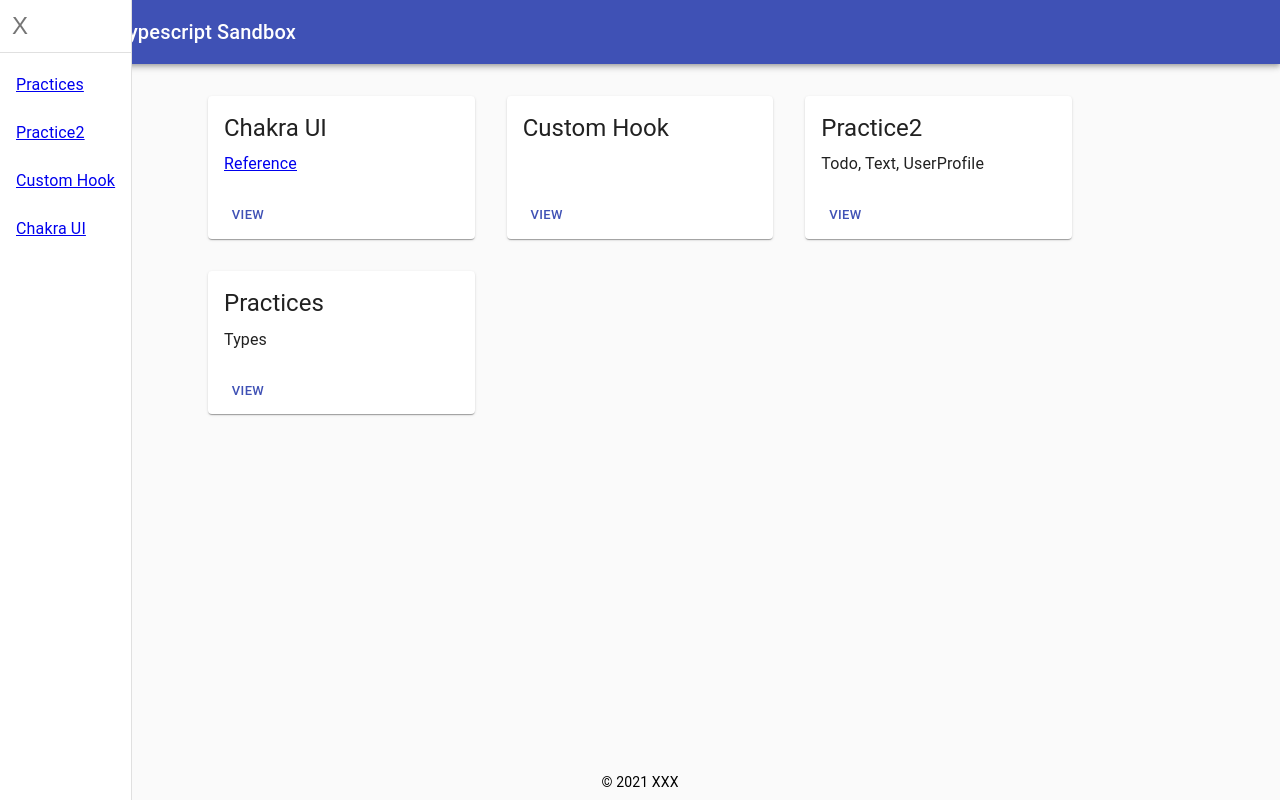
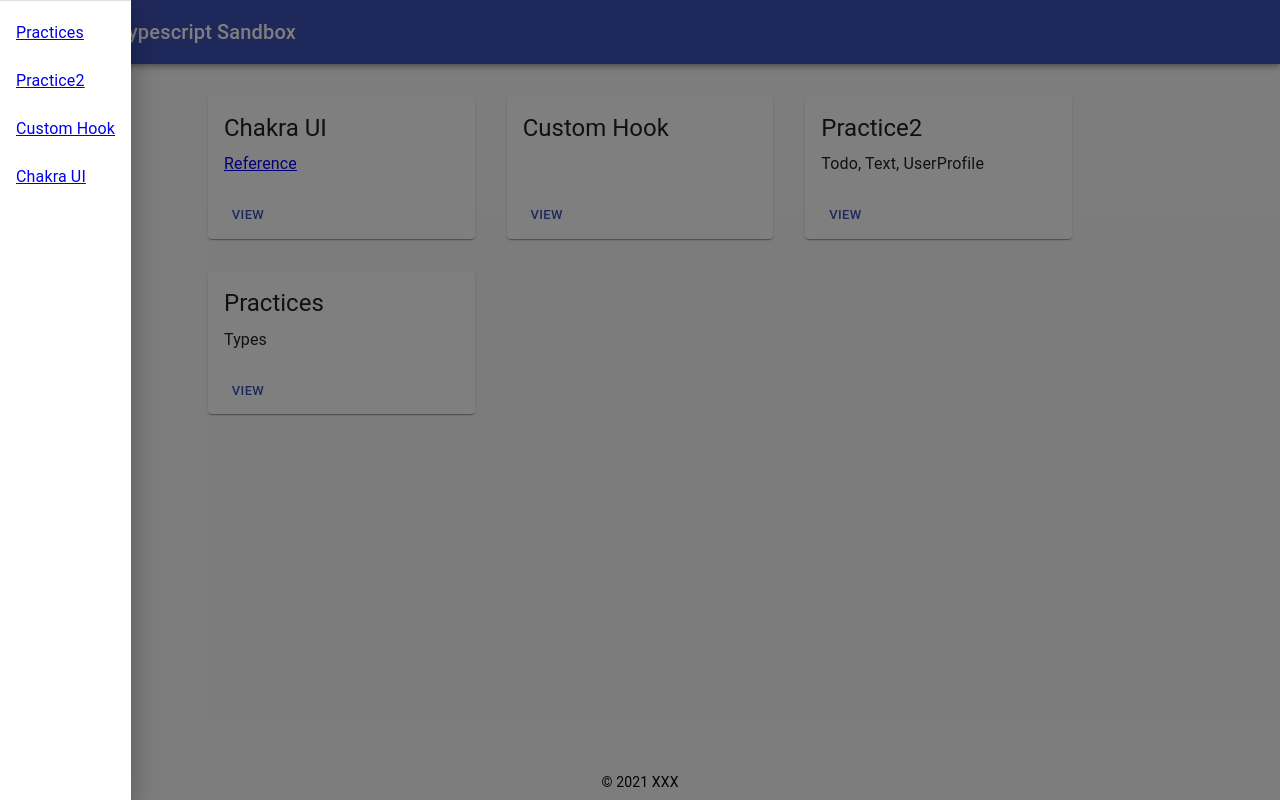
Before and after one commit to tayutaedomo/react-typescript-sandbox, a React (Create React App) app: page / in a window 1280 px wide. Both pictures are taken after a click on the button "open drawer". Built offline with nearby package versions, Linux system fonts and the light colour scheme.

Commit message:
fix: Change Drawer to SwapableDrawer

```diff
--- a/src/components/home/MenuDrawer.tsx
+++ b/src/components/home/MenuDrawer.tsx
@@ -1,46 +1,42 @@
 import React, { VFC } from 'react';
 import {
   Divider,
-  Drawer,
-  IconButton,
   List,
   ListItem,
   ListItemText,
+  SwipeableDrawer,
 } from '@material-ui/core';
 
 import { cards } from './Home';
-import { useHistory } from 'react-router';
 import { NavLink } from 'react-router-dom';
 
 type Props = {
   open: boolean;
+  onOpen: () => void;
   onClose: () => void;
 };
 
 const MenuDrawer: VFC<Props> = (props) => {
-  const { open, onClose } = props;
-  const history = useHistory();
-
-  const renderLink = (to: string) => {
-    return <NavLink to={to}></NavLink>;
-  };
+  const { open, onOpen, onClose } = props;
 
   return (
-    <Drawer variant="persistent" anchor="left" open={open}>
-      <div>
-        <IconButton onClick={onClose}>X</IconButton>
-      </div>
+    <SwipeableDrawer
+      anchor="left"
+      open={open}
+      onClose={onClose}
+      onOpen={onOpen}
+    >
       <Divider />
       <List>
         {cards.map((card) => (
-          <NavLink to={card.to}>
-            <ListItem button key={card.to}>
+          <NavLink key={card.to} to={card.to}>
+            <ListItem button>
               <ListItemText primary={card.headline} />
             </ListItem>
           </NavLink>
         ))}
       </List>
-    </Drawer>
+    </SwipeableDrawer>
   );
 };
 
--- a/src/components/layouts/Header.tsx
+++ b/src/components/layouts/Header.tsx
@@ -32,6 +32,11 @@ const Header = () => {
           >
             <MenuIcon />
           </IconButton>
+          <MenuDrawer
+            open={open}
+            onOpen={onDrawerOpen}
+            onClose={onDrawerClose}
+          />
           <Typography variant="h6" color="inherit" noWrap>
             <div style={{ cursor: 'pointer' }} onClick={onLinkClick}>
               React Typescript Sandbox
@@ -39,7 +44,6 @@ const Header = () => {
           </Typography>
         </Toolbar>
       </AppBar>
-      <MenuDrawer open={open} onClose={onDrawerClose} />
     </header>
   );
 };
```
